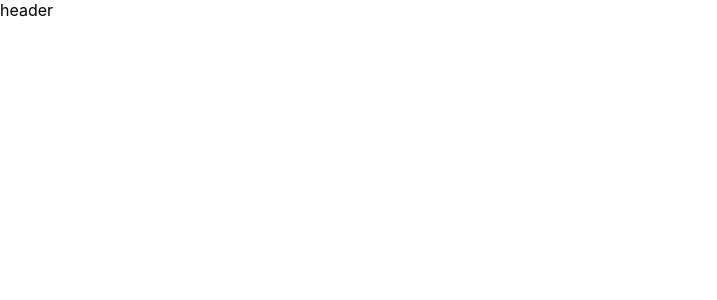
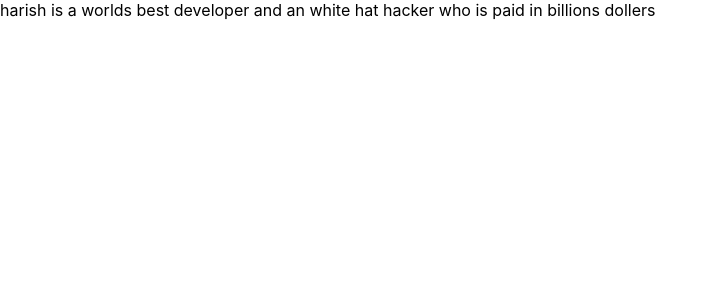
Before and after one commit to HarishM-git/react-projects, a React (Create React App) app in the folder money/: page / in a window 1280 px wide. Shown: the top 300 px of the page, without its empty margins (0-717 px from the left). Built offline with nearby package versions, Linux system fonts and the light colour scheme.

Commit message:
added some intresting scripts thats a paragraph about harish

```diff
--- a/money/src/Header.js
+++ b/money/src/Header.js
@@ -2,7 +2,7 @@ import React from 'react'
 
 const header = () => {
   return (
-    <div>header</div>
+    <div>harish is a worlds best developer and an white hat hacker who is paid in billions dollers</div>
   )
 }
 
```
